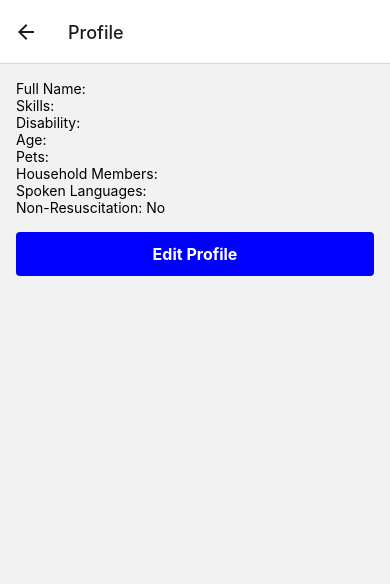
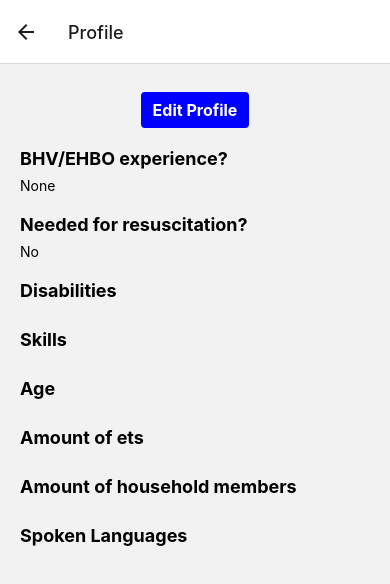
Before and after one commit to Dancingkoalaa/BlazeBusters, a React Native app: screen /Profile in a window 390 px wide. Shown: the top 584 px of the page. Built offline with nearby package versions, Linux system fonts and the light colour scheme.

Commit message:
Layout profile is done, profilescreen and profileEditScreen done

```diff
--- a/screens/ProfileScreen.js
+++ b/screens/ProfileScreen.js
@@ -1,7 +1,6 @@
 import React, { useState, useEffect } from 'react';
-import { StyleSheet, View, Text, TouchableOpacity, Image, Alert } from 'react-native';
+import { StyleSheet, View, Text, TouchableOpacity, Image, ScrollView } from 'react-native';
 import AsyncStorage from '@react-native-async-storage/async-storage';
-import { useIsFocused } from '@react-navigation/native';
 
 const ProfileScreen = ({ navigation }) => {
   const [fullName, setFullName] = useState('');
@@ -14,11 +13,12 @@ const ProfileScreen = ({ navigation }) => {
   const [spokenLanguages, setSpokenLanguages] = useState('');
   const [nonResuscitation, setNonResuscitation] = useState(false);
   const [bio, setBio] = useState('');
-  const isFocused = useIsFocused();
+  const [bhv, setBHV] = useState(false);
+  const [ehbo, setEHBO] = useState(false);
 
   useEffect(() => {
-    loadProfile(); // Load the profile data on component mount and when screen is focused
-  }, [isFocused]);
+    loadProfile(); // Load the profile data on component mount
+  }, []);
 
   const loadProfile = async () => {
     try {
@@ -35,6 +35,8 @@ const ProfileScreen = ({ navigation }) => {
         setSpokenLanguages(parsedProfileData.spokenLanguages);
         setNonResuscitation(parsedProfileData.nonResuscitation);
         setBio(parsedProfileData.bio);
+        setBHV(parsedProfileData.bhv);
+        setEHBO(parsedProfileData.ehbo);
       }
     } catch (error) {
       console.log('Error loading profile:', error);
@@ -49,49 +51,117 @@ const ProfileScreen = ({ navigation }) => {
     navigation.navigate('Edit profile');
   };
 
+  const renderBHVAndEHBO = () => {
+    if (bhv && ehbo) {
+      return 'BHV, EHBO';
+    } else if (bhv) {
+      return 'BHV';
+    } else if (ehbo) {
+      return 'EHBO';
+    } else {
+      return 'None';
+    }
+  };
+
   return (
-    <View style={styles.container}>
-      <Text>Full Name: {fullName}</Text>
-      <Text>Skills: {skills}</Text>
-      <Text>Disability: {disability}</Text>
-      {profilePhoto && <Image source={{ uri: profilePhoto }} style={styles.photo} />}
-      <Text>Age: {age}</Text>
-      <Text>Pets: {pets}</Text>
-      <Text>Household Members: {householdMembers}</Text>
-      <Text>Spoken Languages: {spokenLanguages}</Text>
-      <Text>Non-Resuscitation: {renderNonResuscitation()}</Text>
-      {bio ? <Text>Bio: {bio}</Text> : null}
+    <ScrollView contentContainerStyle={styles.container}>
+      <View style={styles.profileContainer}>
+        {profilePhoto && <Image source={{ uri: profilePhoto }} style={styles.profilePhoto} />}
+        <Text style={styles.fullName}>{fullName}</Text>
+        <TouchableOpacity style={styles.editButton} onPress={handleEditProfile}>
+          <Text style={styles.editButtonText}>Edit Profile</Text>
+        </TouchableOpacity>
+      </View>
 
-      <TouchableOpacity style={styles.button} onPress={handleEditProfile}>
-        <Text style={styles.buttonText}>Edit Profile</Text>
-      </TouchableOpacity>
-    </View>
+      <View style={styles.section}>
+        <Text style={styles.sectionTitle}>BHV/EHBO experience?</Text>
+        <Text>{renderBHVAndEHBO()}</Text>
+      </View>
+
+      <View style={styles.section}>
+        <Text style={styles.sectionTitle}>Needed for resuscitation?</Text>
+        <Text>{renderNonResuscitation()}</Text>
+      </View>
+
+      <View style={styles.section}>
+        <Text style={styles.sectionTitle}>Disabilities</Text>
+        <Text>{disability}</Text>
+      </View>
+
+      <View style={styles.section}>
+        <Text style={styles.sectionTitle}>Skills</Text>
+        <Text>{skills}</Text>
+      </View>
+
+      <View style={styles.section}>
+        <Text style={styles.sectionTitle}>Age</Text>
+        <Text>{age}</Text>
+      </View>
+
+      <View style={styles.section}>
+        <Text style={styles.sectionTitle}>Amount of ets</Text>
+        <Text>{pets}</Text>
+      </View>
+
+      <View style={styles.section}>
+        <Text style={styles.sectionTitle}>Amount of household members</Text>
+        <Text>{householdMembers}</Text>
+      </View>
+
+      <View style={styles.section}>
+        <Text style={styles.sectionTitle}>Spoken Languages</Text>
+        <Text>{spokenLanguages}</Text>
+      </View>
+
+      {bio ? (
+        <View style={styles.section}>
+          <Text style={styles.sectionTitle}>Bio</Text>
+          <Text>{bio}</Text>
+        </View>
+      ) : null}
+    </ScrollView>
   );
 };
 
 const styles = StyleSheet.create({
   container: {
-    flex: 1,
-    padding: 16,
+    flexGrow: 1,
+    paddingVertical: 16,
+    paddingHorizontal: 20,
   },
-  button: {
-    marginTop: 16,
+  profileContainer: {
+    alignItems: 'center',
+    marginBottom: 20,
+  },
+  profilePhoto: {
+    width: 150,
+    height: 150,
+    borderRadius: 75,
+    marginBottom: 12,
+  },
+  fullName: {
+    fontSize: 24,
+    fontWeight: 'bold',
+    marginBottom: 12,
+  },
+  editButton: {
     backgroundColor: 'blue',
-    paddingVertical: 12,
-    paddingHorizontal: 16,
+    paddingVertical: 8,
+    paddingHorizontal: 12,
     borderRadius: 4,
-    alignItems: 'center',
   },
-  buttonText: {
+  editButtonText: {
     color: 'white',
     fontSize: 16,
     fontWeight: 'bold',
   },
-  photo: {
-    width: 150,
-    height: 150,
-    borderRadius: 75,
-    marginVertical: 12,
+  section: {
+    marginBottom: 20,
+  },
+  sectionTitle: {
+    fontSize: 18,
+    fontWeight: 'bold',
+    marginBottom: 8,
   },
 });
 
--- a/screens/user-profile/ProfileEditScreen.js
+++ b/screens/user-profile/ProfileEditScreen.js
@@ -1,4 +1,4 @@
-import React, { useState } from 'react';
+import React, { useState, useEffect } from 'react';
 import { StyleSheet, ScrollView, View, Text, TextInput, Button, Image, TouchableOpacity, Switch, KeyboardAvoidingView, Alert } from 'react-native';
 import AsyncStorage from '@react-native-async-storage/async-storage';
 import * as ImagePicker from 'expo-image-picker';
@@ -16,6 +16,33 @@ const ProfileEditScreen = ({ navigation }) => {
   const [bhv, setBHV] = useState(false);
   const [ehbo, setEHBO] = useState(false);
   const [bio, setBio] = useState('');
+
+  useEffect(() => {
+    loadProfileData(); // Load the profile data on component mount
+  }, []);
+
+  const loadProfileData = async () => {
+    try {
+      const profileData = await AsyncStorage.getItem('profileData');
+      if (profileData) {
+        const parsedProfileData = JSON.parse(profileData);
+        setFullName(parsedProfileData.fullName);
+        setSkills(parsedProfileData.skills);
+        setDisability(parsedProfileData.disability);
+        setProfilePhoto(parsedProfileData.profilePhoto);
+        setAge(parsedProfileData.age);
+        setPets(parsedProfileData.pets);
+        setHouseholdMembers(parsedProfileData.householdMembers);
+        setSpokenLanguages(parsedProfileData.spokenLanguages);
+        setNonResuscitation(parsedProfileData.nonResuscitation);
+        setBHV(parsedProfileData.bhv);
+        setEHBO(parsedProfileData.ehbo);
+        setBio(parsedProfileData.bio);
+      }
+    } catch (error) {
+      console.log('Error loading profile data:', error);
+    }
+  };
 
   const saveProfile = async () => {
     const profileData = {
@@ -74,6 +101,7 @@ const ProfileEditScreen = ({ navigation }) => {
           style={styles.input}
           value={fullName}
           onChangeText={setFullName}
+          placeholder="Enter your full name"
         />
 
         <Text>Skills:</Text>
@@ -81,6 +109,7 @@ const ProfileEditScreen = ({ navigation }) => {
           style={styles.input}
           value={skills}
           onChangeText={setSkills}
+          placeholder="Enter your skills"
         />
 
         <Text>Disability:</Text>
@@ -88,6 +117,7 @@ const ProfileEditScreen = ({ navigation }) => {
           style={styles.input}
           value={disability}
           onChangeText={setDisability}
+          placeholder="Enter your disability"
         />
 
         <Text>Profile Photo/Avatar:</Text>
@@ -105,6 +135,7 @@ const ProfileEditScreen = ({ navigation }) => {
           value={age}
           onChangeText={setAge}
           keyboardType="numeric"
+          placeholder="Enter your age"
         />
 
         <Text>Pets:</Text>
@@ -112,6 +143,7 @@ const ProfileEditScreen = ({ navigation }) => {
           style={styles.input}
           value={pets}
           onChangeText={setPets}
+          placeholder="Enter your pets"
         />
 
         <Text>Number of People in Household:</Text>
@@ -120,6 +152,7 @@ const ProfileEditScreen = ({ navigation }) => {
           value={householdMembers}
           onChangeText={setHouseholdMembers}
           keyboardType="numeric"
+          placeholder="Enter the number of household members"
         />
 
         <Text>Spoken Languages:</Text>
@@ -127,6 +160,7 @@ const ProfileEditScreen = ({ navigation }) => {
           style={styles.input}
           value={spokenLanguages}
           onChangeText={setSpokenLanguages}
+          placeholder="Enter your spoken languages"
         />
 
         <Text>Non-Resuscitation Declaration:</Text>
@@ -156,12 +190,13 @@ const ProfileEditScreen = ({ navigation }) => {
           </TouchableOpacity>
         </View>
 
-        <Text>Biography:</Text>
+        <Text>Biography(optional):</Text>
         <TextInput
           style={styles.input}
           value={bio}
           onChangeText={setBio}
           multiline
+          placeholder="Enter your biography"
         />
 
         <Button title="Save Profile" onPress={saveProfile} />
@@ -177,21 +212,30 @@ const styles = StyleSheet.create({
     scrollContainer: {
       padding: 16,
     },
+    label: {
+      fontSize: 16,
+      fontWeight: 'bold',
+      marginBottom: 4,
+      color: '#333',
+    },
     input: {
       height: 40,
-    borderColor: 'gray',
+      borderColor: '#ddd',
       borderWidth: 1,
       marginBottom: 12,
       paddingHorizontal: 8,
+      backgroundColor: '#fff',
+      color: '#333',
     },
     photoContainer: {
       borderWidth: 1,
-    borderColor: 'gray',
+      borderColor: '#ddd',
       borderRadius: 4,
       alignItems: 'center',
       justifyContent: 'center',
       height: 150,
       marginBottom: 12,
+      backgroundColor: '#f9f9f9',
     },
     photo: {
       width: '100%',
@@ -201,7 +245,7 @@ const styles = StyleSheet.create({
     },
     choosePhotoText: {
       fontSize: 16,
-    color: 'gray',
+      color: '#666',
     },
     switchContainer: {
       flexDirection: 'row',
@@ -228,6 +272,19 @@ const styles = StyleSheet.create({
     buttonText: {
       color: 'black',
     },
+    buttonTextSelected: {
+      color: 'white',
+    },
+    bioInput: {
+      height: 120,
+      borderColor: '#ddd',
+      borderWidth: 1,
+      marginBottom: 12,
+      paddingHorizontal: 8,
+      paddingTop: 8,
+      backgroundColor: '#fff',
+      color: '#333',
+    },
   });
 
   export default ProfileEditScreen;
```
Lines whose indentation alone changed are shown as unchanged.
